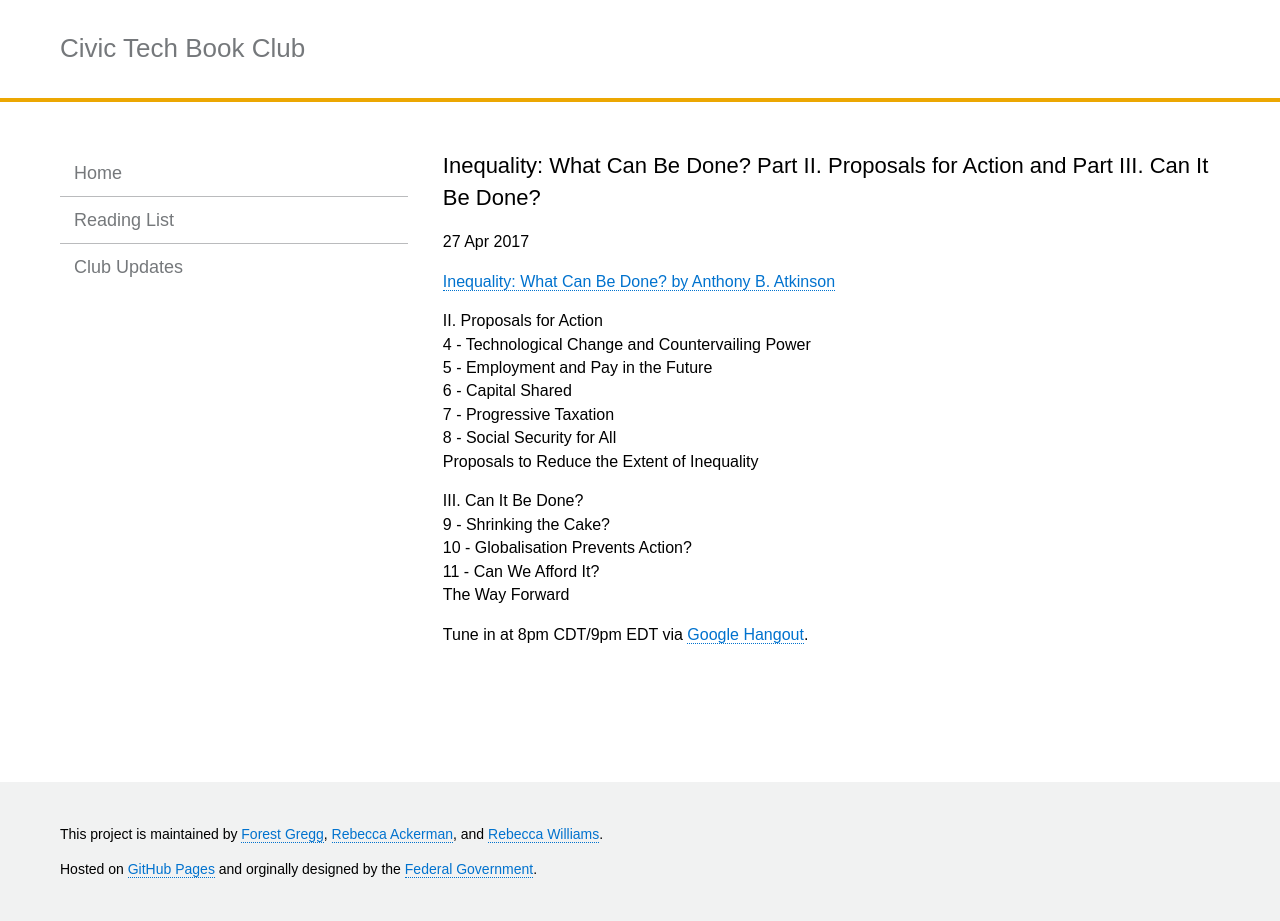
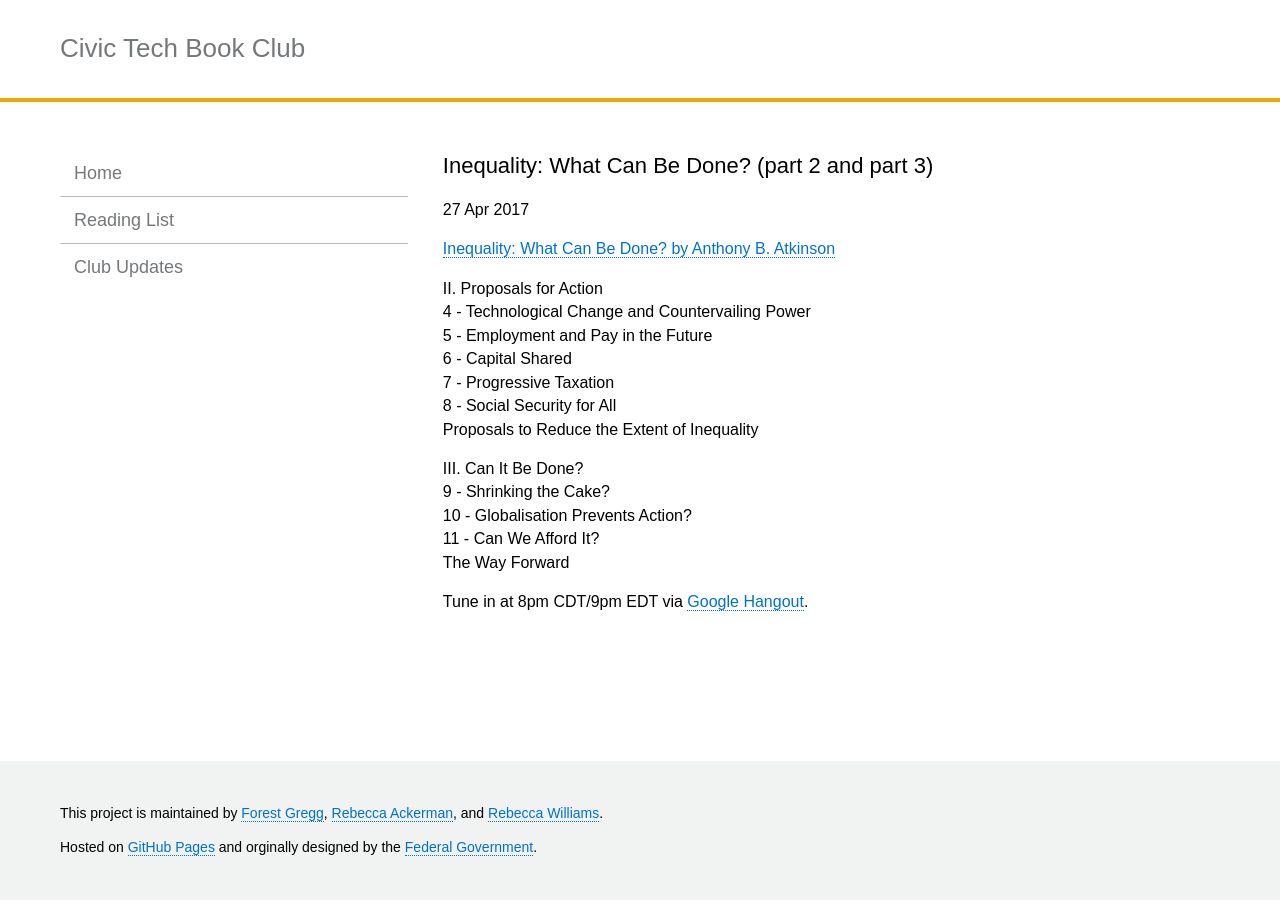
Before and after one commit to rebeccawilliams/bookclub, a Jekyll site: the page built from _posts/2017-04-27-inequality-part2andpart3.md, in a window 1280 px wide. Built offline with Jekyll 4.4.1, drawn with Linux system fonts in a browser that asks for light colours; after the commit the page ends 900 px from its top, so only the background shows below that.

Commit message:
Update 2017-04-27-inequality-part2andpart3.md

```diff
--- a/_posts/2017-04-27-inequality-part2andpart3.md
+++ b/_posts/2017-04-27-inequality-part2andpart3.md
@@ -1,6 +1,6 @@
 ---
 layout: post
-title:  "Inequality: What Can Be Done? Part II. Proposals for Action and Part III. Can It Be Done?"
+title:  "Inequality: What Can Be Done? (part 2 and part 3)"
 date:   2017-04-27 20:00:00
 categories: jekyll update
 ---
```
